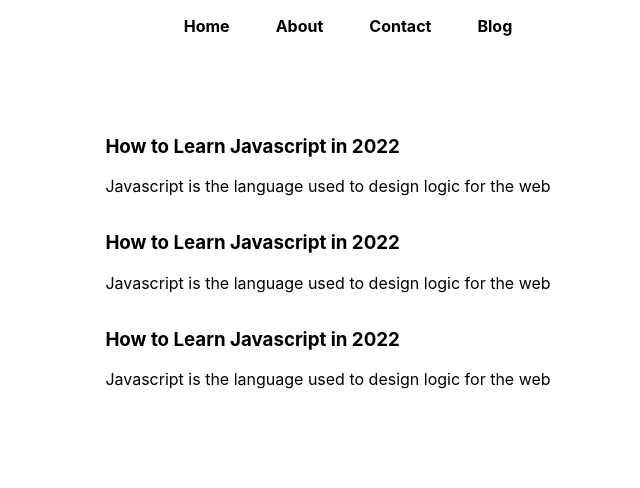
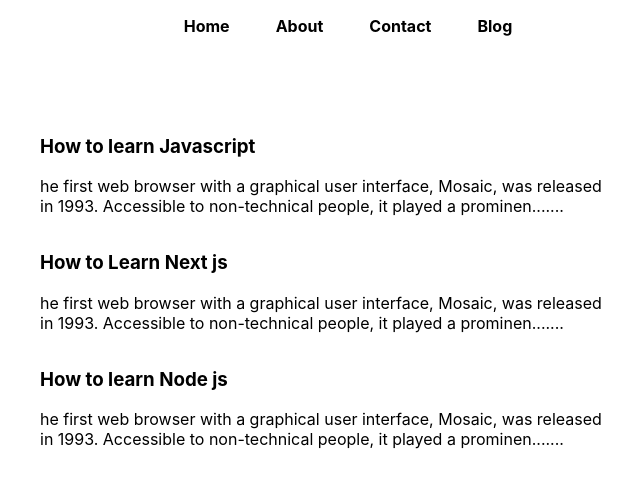
Before and after one commit to shilppatel913/HuntingCoder, a Next.js app: page /blog in a window 1280 px wide. Shown: the top 488 px of the page, without its empty margins (312-952 px from the left). Built offline with nearby package versions, Linux system fonts and the light colour scheme.

Commit message:
API endpoints created

```diff
--- /dev/null
+++ b/blogdata/how-to-learn-javascript.json
@@ -0,0 +1,6 @@
+{
+    "title":"How to learn Javascript",
+    "content":"he first web browser with a graphical user interface, Mosaic, was released in 1993. Accessible to non-technical people, it played a prominent role in the rapid growth of the nascent World Wide Web.[15] The lead developers of Mosaic then founded the Netscape corporation, which released a more polished browser, Netscape Navigator, in 1994. This quickly became the most-used.[16][17]During these formative years of the Web, web pages could only be static, lacking the capability for dynamic behavior after the page was loaded in the browser. There was a desire in the burgeoning web development scene to remove this limitation, so in 1995, Netscape decided to add a scripting language to Navigator. They pursued two routes to achieve this: collaborating with Sun Microsystems to embed the Java programming language, while also hiring Brendan Eich to embed the Scheme language.[6]",
+    "Author":"Shilp",
+    "slug":"how-to-learn-javascript"
+}
--- /dev/null
+++ b/blogdata/how-to-learn-nextjs.json
@@ -0,0 +1,6 @@
+{
+    "title":"How to Learn Next js",
+    "content":"he first web browser with a graphical user interface, Mosaic, was released in 1993. Accessible to non-technical people, it played a prominent role in the rapid growth of the nascent World Wide Web.[15] The lead developers of Mosaic then founded the Netscape corporation, which released a more polished browser, Netscape Navigator, in 1994. This quickly became the most-used.[16][17]During these formative years of the Web, web pages could only be static, lacking the capability for dynamic behavior after the page was loaded in the browser. There was a desire in the burgeoning web development scene to remove this limitation, so in 1995, Netscape decided to add a scripting language to Navigator. They pursued two routes to achieve this: collaborating with Sun Microsystems to embed the Java programming language, while also hiring Brendan Eich to embed the Scheme language.[6]",
+    "Author":"Shilp",
+    "slug":"how-to-learn-nextjs"
+}
--- /dev/null
+++ b/blogdata/how-to-learn-nodejs.json
@@ -0,0 +1,6 @@
+{
+    "title":"How to learn Node js",
+    "content":"he first web browser with a graphical user interface, Mosaic, was released in 1993. Accessible to non-technical people, it played a prominent role in the rapid growth of the nascent World Wide Web.[15] The lead developers of Mosaic then founded the Netscape corporation, which released a more polished browser, Netscape Navigator, in 1994. This quickly became the most-used.[16][17]During these formative years of the Web, web pages could only be static, lacking the capability for dynamic behavior after the page was loaded in the browser. There was a desire in the burgeoning web development scene to remove this limitation, so in 1995, Netscape decided to add a scripting language to Navigator. They pursued two routes to achieve this: collaborating with Sun Microsystems to embed the Java programming language, while also hiring Brendan Eich to embed the Scheme language.[6]",
+    "Author":"Shilp",
+    "slug":"how-to-learn-nodejs"
+}
--- /dev/null
+++ b/pages/api/blogs.js
@@ -0,0 +1,15 @@
+// Next.js API route support: https://nextjs.org/docs/api-routes/introduction
+import * as fs from 'fs';
+export default  async function handler(req, res) {
+
+    let data=await fs.promises.readdir("blogdata");
+    let myFile;
+    let allBlogs=[];
+    for(let index=0;index<data.length;index++){
+      const item=data[index];
+      myFile=await fs.promises.readFile(`blogdata/${item}`,'utf-8')
+      allBlogs.push(JSON.parse(myFile))
+    }
+    console.log(data)
+    res.status(200).json(allBlogs)
+}
--- /dev/null
+++ b/pages/api/getBlog.js
@@ -0,0 +1,9 @@
+import * as fs from 'fs';
+export default function handler(req, res) {
+    fs.readFile(`blogdata/${req.query.slug}.json`,'utf-8',(err,data)=>{
+        console.log(data);
+        console.log(req.query.slug)
+        res.status(200).json(JSON.parse(data))
+    })
+
+}
--- a/pages/api/hello.js
+++ /dev/null
@@ -1,5 +0,0 @@
-// Next.js API route support: https://nextjs.org/docs/api-routes/introduction
-
-export default function handler(req, res) {
-  res.status(200).json({ name: 'John Doe' })
-}
--- a/pages/blog.js
+++ b/pages/blog.js
@@ -1,29 +1,32 @@
-import React from 'react'
+import React,{useEffect,useState} from 'react'
 import styles from '../styles/Blog.module.css'
 import Link from 'next/link'
+// collect all the data from blogdata file
+//populate corresponding headings
 const blog = () => {
+  const[blogs,setBlogs]=useState([] )
+  useEffect(() =>{
+    console.log("useEffect is running");
+    fetch('http://localhost:3000/api/blogs').then((response)=>{
+          return response.json();
+    }).then((data)=>{
+        console.log(data)
+        setBlogs(data)
+    })
+
+  },[])
   return (
     <>
         <div className={styles.container}>
             <main className={styles.main}>
-        <div className="blogs">
-        <div className="blog">
-          <Link href="/blogpost/learn-javascript"><a><h3>How to Learn Javascript in 2022</h3></a></Link>
-          <p>Javascript is the language used to design logic for the web</p>
-        </div>
-      </div>
-      <div className="blogs">
-        <div className="blog">
-          <h3>How to Learn Javascript in 2022</h3>
-          <p>Javascript is the language used to design logic for the web</p>
-        </div>
-      </div>
-      <div className="blogs">
-        <div className="blog">
-          <h3>How to Learn Javascript in 2022</h3>
-          <p>Javascript is the language used to design logic for the web</p>
-        </div>
-      </div>
+              {blogs.map((blog)=>{
+                return  <div className="blogs">
+                <div className="blog">
+                  <Link href={`/blogpost/${blog.slug}`}><a><h3>{blog.title}</h3></a></Link>
+                  <p>{blog.content.substr(0,140)}.......</p>
+                </div>
+              </div>
+              })}
         </main>
         </div>
     </>
```
